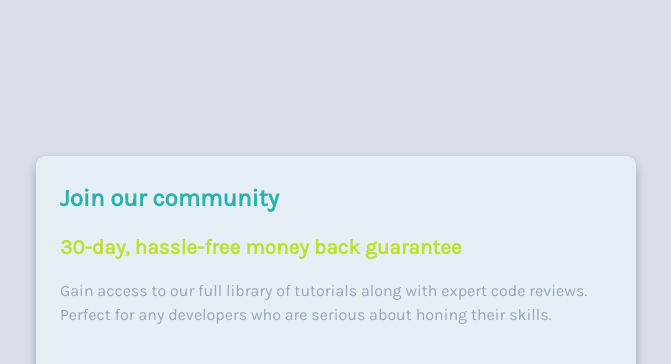
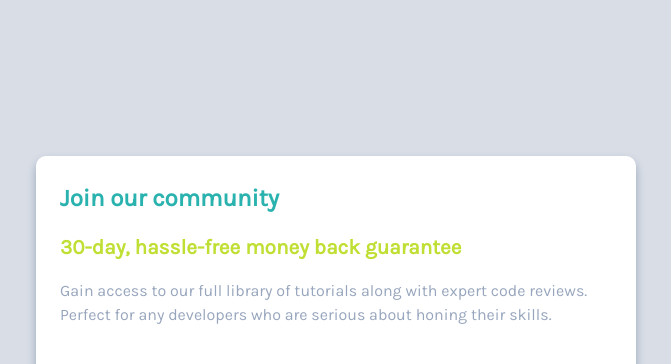
Before and after one commit to Abdullahi-abdiaziz/single-price-grid-component, a plain HTML site: page index.html in a window 1280 px wide. Shown: the top 364 px of the page, without its empty margins (304-975 px from the left). Drawn offline with Linux system fonts and the light colour scheme.

Commit message:
Update css file

```diff
--- a/style.css
+++ b/style.css
@@ -7,7 +7,7 @@
     --Grayish-Blue: hsl(218, 22%, 67%);
 
     --body-bg: var(--Grayish-Blue);
-    --col1-bg: var(--Light-Gray);
+    --col1-bg: #fff;
     --col2-bg: var(--Cyan);
     --col3-bg: var(--Light-Cyan);
 
```
